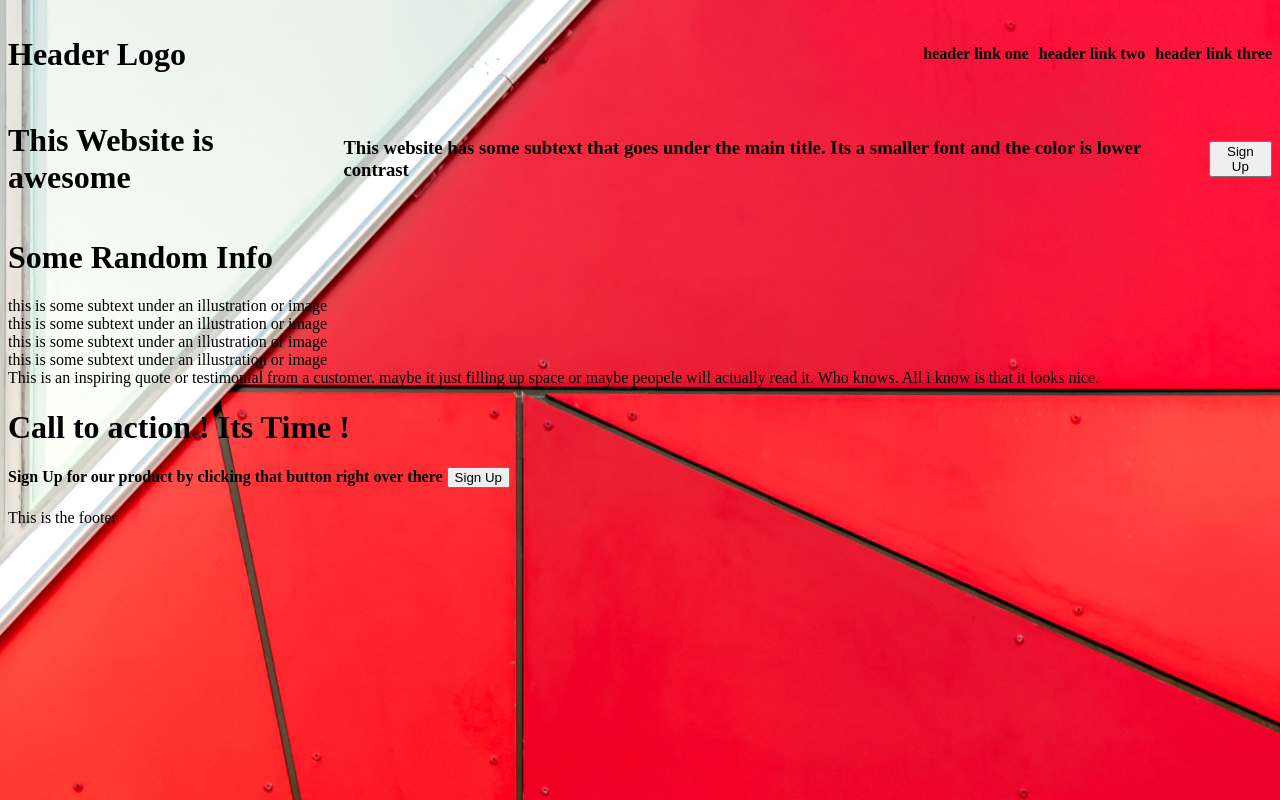
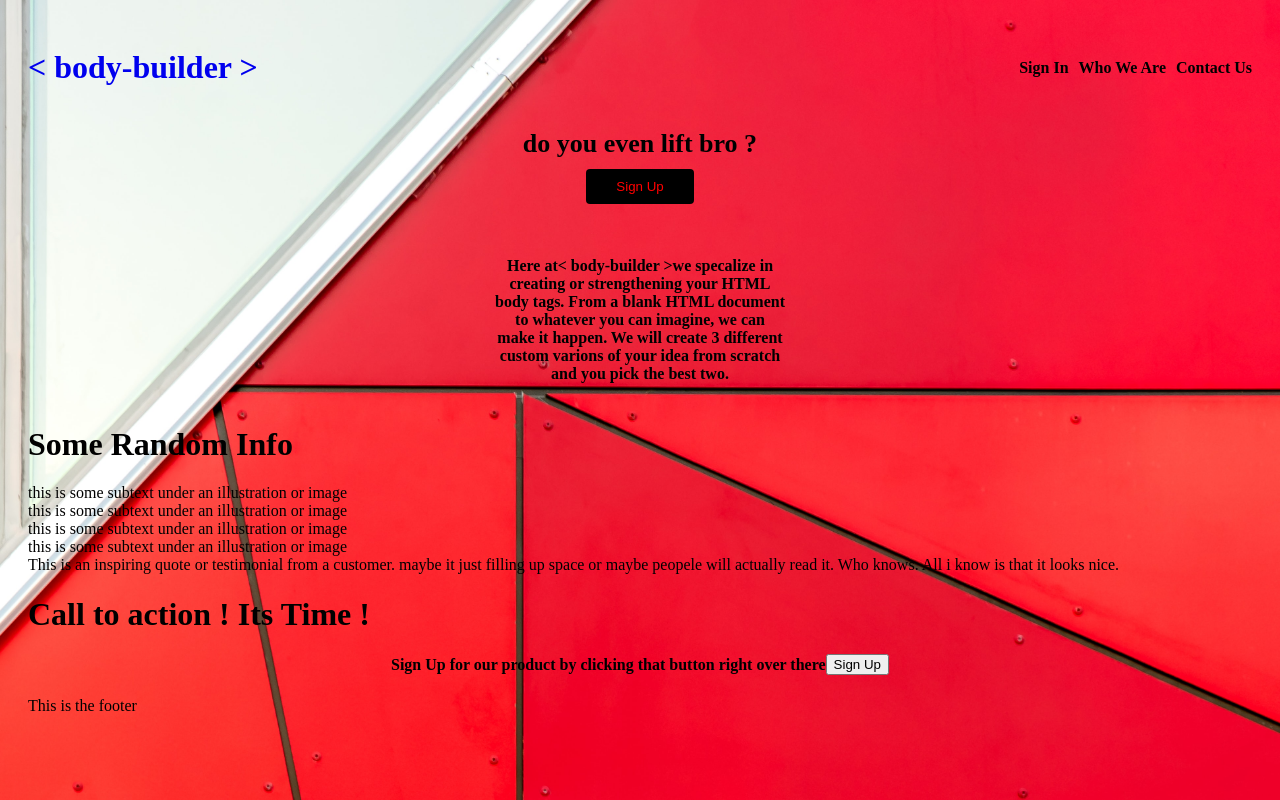
Before and after one commit to Kw2x/Landing-Page, a plain HTML site: page index.html in a window 1280 px wide. Drawn offline with Linux system fonts and the light colour scheme.

Commit message:
added new logo name added new link names added link colors added hover color for links added active color for links created new content text centered it did some margin and padding work created section 1 CSS button made that button a color added background color centered it added hover color for button made title a link added hover color to title finished header and section one

```diff
--- a/index.html
+++ b/index.html
@@ -11,23 +11,26 @@
 
 <!--this is section one -->
     <div class="header">
-        <h1>Header Logo</h1>
-        <div class="links">
+        <a href="#"><h1>< body-builder ></h1></a>
             <h4>
              <ul>
-              <li>header link one</li>
-              <li>header link two</li>
-              <li>header link three</li>
+            <a href=""><li>Sign In</li></a>
+            <a href=""><li>Who We Are</li></a>
+            <a href=""><li> Contact Us</li></a>
              </ul>
             </h4>
+    </div>
+
+    <div class="S1-content">
+        <h2> do you even lift bro ?
+        <div class="container"><a href=""><button class="button">Sign Up</button></a></div>
+        </h2>
+         <div class="content">
+     <h4>Here at< body-builder >we specalize in creating or strengthening your HTML body tags. From a blank HTML document to whatever you can imagine, we can make it happen.
+         We will create 3 different custom varions of your idea from scratch and you pick the best two. </h4>
         </div>
     </div>
 
-    <div class="S1-content">
-     <h1>This Website is awesome </h1>
-     <h3>This website has some subtext that goes under the main title. Its a smaller font and the color is lower contrast</h3>
-     <button>Sign Up</button>
-    </div>
 
 
 <!--this is section two -->
--- a/styles.css
+++ b/styles.css
@@ -1,42 +1,114 @@
 body {
+    padding: 20px;
     background-image: url("./image/scott-webb-fTEFBwIELQ0-unsplash\ \(1\).jpg");
     background-position: center top;
     background-size: cover;
     background-repeat: no-repeat;
     background-color: #cccccc;
     color: black;
-
 }
 
 ul {list-style: none;
     display: flex;
     gap: 10px;
+    margin: 0px;
+    padding: 0px;
+}
+
+a{
+    text-decoration:none;
+}
+
+a:visited{
+    color: black;
+}
+
+a:hover{
+    color: white;
+}
+
+a:active{
+    color: red;
+}
+
+button{
+    display: flex;
+    justify-content: center;
+    align-items: center;
+}
+
+h1:hover{
+    color: red;
+}
+
+h2{
+    font-size: 26px;
+    width: 290px;
+    text-align: center;
+}
+
+h4{
+    display: flex;
+    justify-content: center;
+    align-items: center;
+    text-align: center;
+}
+
+.button{
+    display: flex;
+    flex-direction: row;
+    justify-content: center;
+    align-items: center;
+    background-color: black;
+    color: red;
+    border: none;
+    border-radius: 4px;
+    padding: 10px 30px;
+    text-align: center;
+    margin: 10px;
+    transition-duration: 0.4ms;
+}
+
+.button:hover{
+    background-color: white;
+    color: black;
+}
+
+.button:active{
+    background-color: white;
+    color: red;
 }
 
 .header{
     display: flex;
+    flex-direction: row;
+    flex-wrap: wrap;
     flex: 1;
-    flex-direction: row;
     justify-content:space-between;
-    align-items: center;
-}
-
-.links{
-    display: flex;
-    justify-content: flex-end;
-    align-items: center;
-}
-
-.info{
-    display: flex;
-    flex-direction: row;
-    flex: 1;
-    align-items: center;
+    align-content: flex-start;
+    height: 60%;
 }
 
 .S1-content{
     display: flex;
+    flex-direction: column;
     flex: 1;
     justify-content: center;
     align-items: center;
 }
+
+.container{
+    display: flex;
+    justify-content: center;
+    align-items: center;
+}
+
+.content{
+    display: flex;
+    flex-direction: row;
+    flex-wrap: wrap;
+    justify-content: center;
+    align-items: center;
+    width: 290px;
+
+}
```
